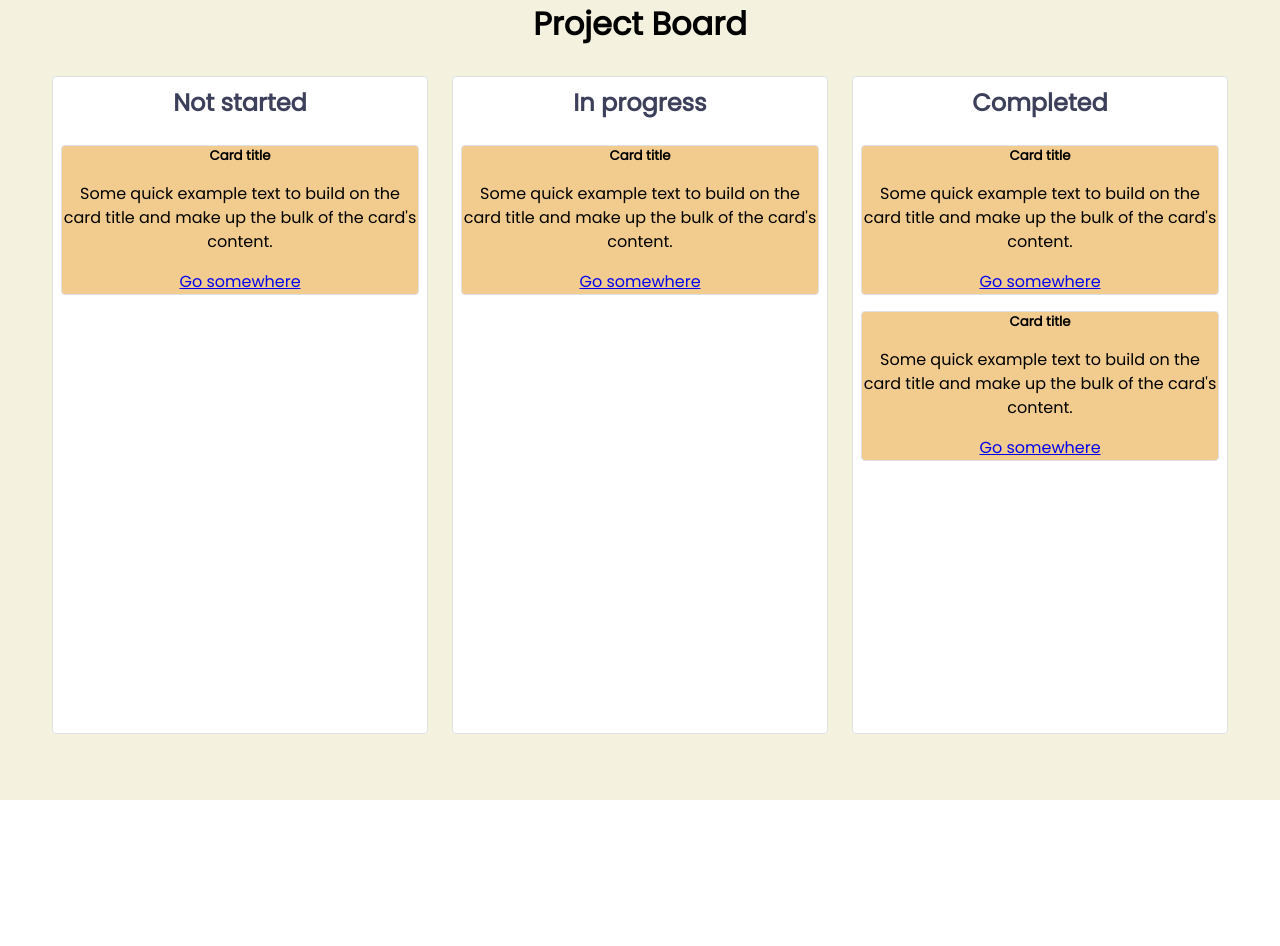
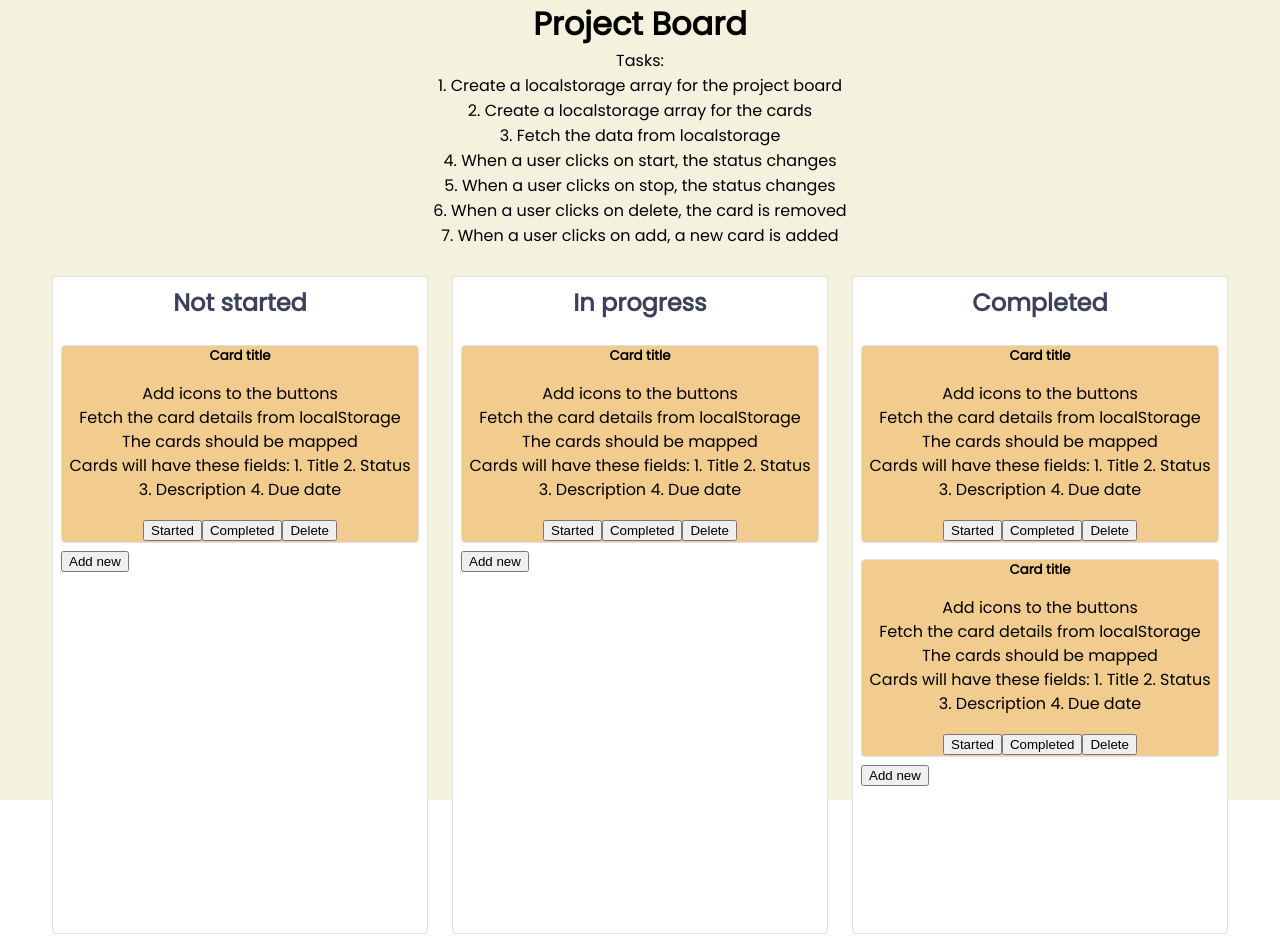
Before and after one commit to RealShivesh/react-project-board, a React (Create React App) app: page / in a window 1280 px wide. Before the commit the page ends 800 px from the top, so only its background shows below. Built offline with nearby package versions, Linux system fonts and the light colour scheme.

Commit message:
updates the state

```diff
--- a/src/App.js
+++ b/src/App.js
@@ -6,6 +6,24 @@ function App() {
   return (
     <div className="App">
       <h1>Project Board</h1>
+      <div>
+        Tasks:
+        <br />
+        1. Create a localstorage array for the project board
+        <br />
+        2. Create a localstorage array for the cards
+        <br />
+        3. Fetch the data from localstorage
+        <br />
+        4. When a user clicks on start, the status changes
+        <br />
+        5. When a user clicks on stop, the status changes
+        <br />
+        6. When a user clicks on delete, the card is removed
+        <br />
+        7. When a user clicks on add, a new card is added
+        <br />
+      </div>
       <ProjectBoard />
     </div>
   );
--- a/src/components/ProjectBoard.jsx
+++ b/src/components/ProjectBoard.jsx
@@ -1,18 +1,21 @@
 import ProjectCard from './ProjectCard';
 
 const ProjectBoard = () => {
+  console.log(localStorage.getItem('tasks'));
   return (
     <div className="project-board">
       <div className="column">
         <h2>Not started</h2>
         <div className="card-stack">
           <ProjectCard />
+          <button>Add new</button>
         </div>
       </div>
       <div className="column">
         <h2>In progress</h2>
         <div className="card-stack">
           <ProjectCard />
+          <button>Add new</button>
         </div>
       </div>
       <div className="column">
@@ -20,6 +23,7 @@ const ProjectBoard = () => {
         <div className="card-stack">
           <ProjectCard />
           <ProjectCard />
+          <button>Add new</button>
         </div>
       </div>
     </div>
--- a/src/components/ProjectCard.jsx
+++ b/src/components/ProjectCard.jsx
@@ -5,12 +5,20 @@ const ProjectCard = () => {
     <div className="card">
       <h5 className="card-title">Card title</h5>
       <p className="card-text">
-        Some quick example text to build on the card title and make up the bulk
-        of the card's content.
+        Add icons to the buttons
+        <br />
+        Fetch the card details from localStorage
+        <br />
+        The cards should be mapped
+        <br />
+        Cards will have these fields: 1. Title 2. Status 3. Description 4. Due
+        date
       </p>
-      <a href="#" className="btn btn-primary">
-        Go somewhere
-      </a>
+      <div>
+        <button>Started</button>
+        <button>Completed</button>
+        <button>Delete</button>
+      </div>
     </div>
   );
 };
```
Also changed, not shown: src/components/NewTask.jsx (added, +24 -0 lines).
